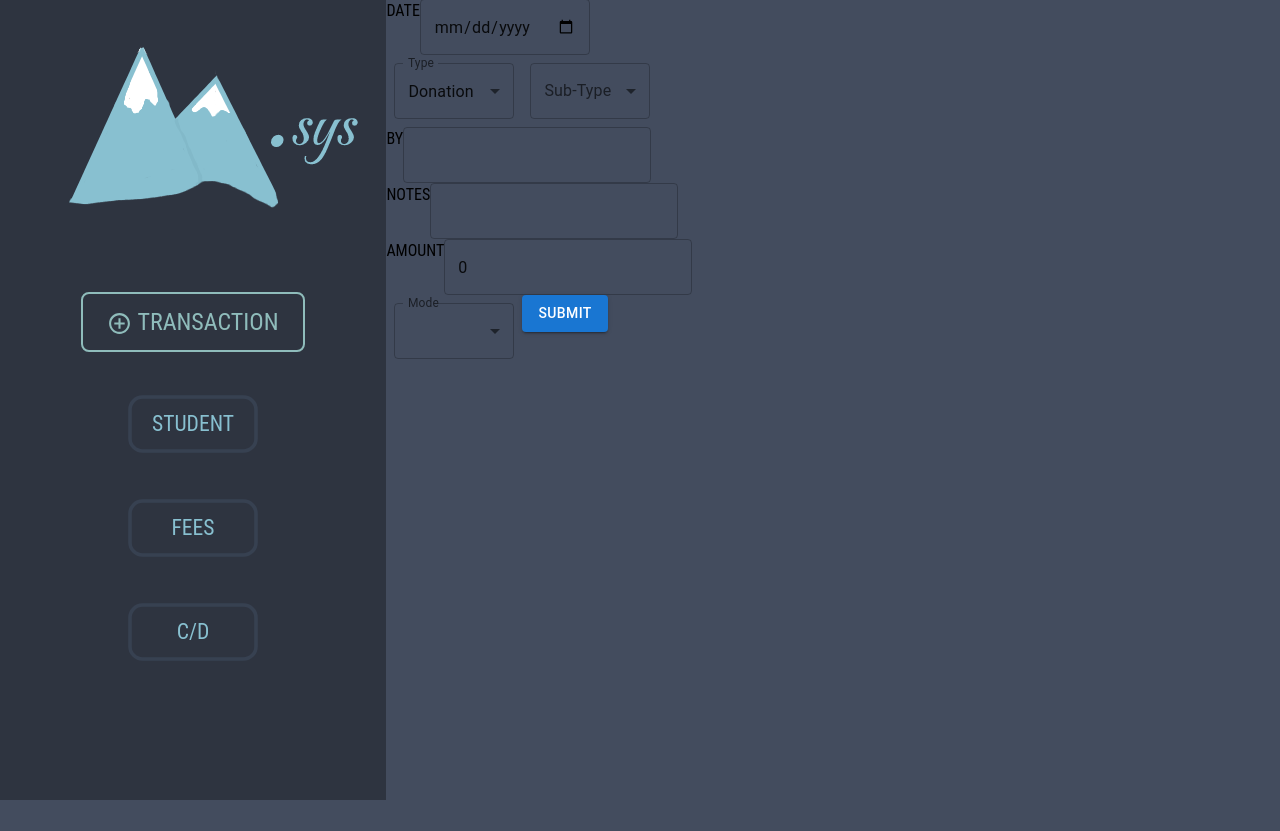
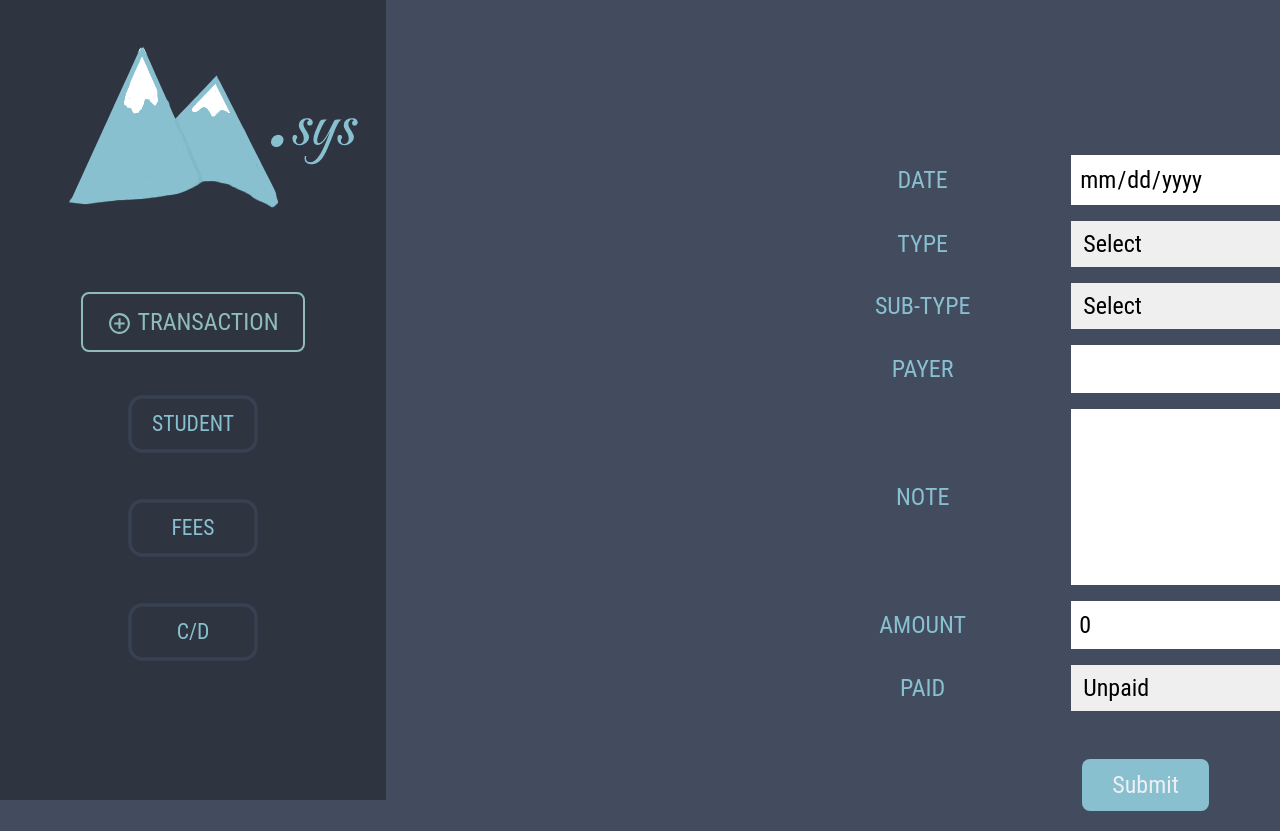
Before and after one commit to aaryanDhakal22/anmol-accounting, a React (Create React App) app: page /edit/1 in a window 1280 px wide. Both pictures are taken after a click on the element "TRANSACTION". Shown: the top 831 px of the page. Before the commit the page ends 800 px from the top, so only its background shows below. Built offline with nearby package versions, Linux system fonts and the light colour scheme.

Commit message:
all css added

```diff
--- a/src/component/notification/notification_collection/notificationcollection.component.tsx
+++ b/src/component/notification/notification_collection/notificationcollection.component.tsx
@@ -20,7 +20,7 @@ const TiledCollection = ({year,month,searchStudentId}:{year:string,month:string,
     return (
         <>
             {notsOfStudent.data.map((notification)=>{
-                return <LinedTile onClick={()=>navigate(`/notification/details/${notification.notificationId}`)}  left={notification.date} center={notification.month} right={notification.amount.toString()} />
+                return <LinedTile key={notification.notificationId}  onClick={()=>navigate(`/notification/details/${notification.notificationId}`)}  left={notification.date} center={notification.month} right={notification.amount.toString()} />
             })}
         </>
     )
--- a/src/component/notification/notification_edit_form/notificationeditform.component.tsx
+++ b/src/component/notification/notification_edit_form/notificationeditform.component.tsx
@@ -21,6 +21,7 @@ const NotificationEditForm = ({notification}:{notification:Notification})=>{
         <form onSubmit={formik.handleSubmit}>
 
             <FormField fieldFor={"date"} type={"date"} handleChange = {formik.handleChange} value ={formik.values.date}  />
+            <FormField fieldFor={"year"} type={"text"} handleChange = {formik.handleChange} value ={formik.values.year}  />
             <div className="formField">
                 <label className="labelField" htmlFor="month">MONTH</label>
                 <select className="inputField" name='month'  value={formik.values.month} onChange={formik.handleChange} id="month">
@@ -62,8 +63,8 @@ const NotificationEditForm = ({notification}:{notification:Notification})=>{
                     <option value={"Unpaid"}>Unpaid</option>
                 </select>
             </div>
+            <button className="btn bg-dangerRed border-dangerRed active:text-dangerRed mt-10 ml-5" onClick={()=>deleteNotification(notification.notificationId,()=>navigate(-1))}type="button">DELETE</button>
             <button className="btn mt-10 ml-5" type="submit">SUBMIT</button>
-            <button className="btn bg-dangerRed border-dangerRed active:text-dangerRed mt-10 ml-5" onClick={()=>deleteNotification(notification.notificationId,()=>navigate(-1))}type="button">DELETE</button>
         </form>
         </div>
         </div>
--- a/src/component/notification/notificationadd/notificationadd.component.tsx
+++ b/src/component/notification/notificationadd/notificationadd.component.tsx
@@ -66,6 +66,7 @@ const NotificationAdd = ()=>{
         <form onSubmit={formik.handleSubmit}>
 
             <FormField fieldFor={"date"} type={"date"} handleChange = {formik.handleChange} value ={formik.values.date}  />
+            <FormField fieldFor={"year"} type={"text"} handleChange = {formik.handleChange} value ={formik.values.year}  />
             <div className="formField">
                 <label className="labelField" htmlFor="month">MONTH</label>
                 <select className="inputField" name='month'  value={formik.values.month} onChange={formik.handleChange} id="month">
--- a/src/component/transaction/transactionadd/transactionadd.componenet.tsx
+++ b/src/component/transaction/transactionadd/transactionadd.componenet.tsx
@@ -1,13 +1,13 @@
-import { Button, FormControl, InputLabel, MenuItem, Select, TextField } from "@mui/material";
 import { FormikConfig, useFormik } from "formik";
 import { Transaction } from "../../../gtypes";
 import { useAddTransaction } from "../../../hooks/useTransaction";
 import randomStrGen from "../../../utils/randomAlNumGen";
+import { FormField } from "../../formfield/formfield.component";
 
-const initialValues = {
+const initialValues:Transaction = {
     "transactionId":'',
     "date":'',
-    "type":'Donation',
+    "type":'Select',
     "subType":'',
     "payer":'',
     "note":'',
@@ -21,12 +21,14 @@ const typeToSubType :{
     Supplies:string[]
     Bills:string[]
     Kitchen:string[]
+    Select:string[]
 } = {
     Donation:["Invidual","Company"],
     SchoolMaintainance :["Building","Reconstruction","Fixing","Furniture"],
     Supplies:["Stationaries","Toys"],
     Bills:["Electricity","Water","Telephone"],
     Kitchen:["Food","Beverages","Utensils","Pots and Pans"],
+    Select:["Select"]
 }
 const TransactionAdd = ()=>{
     const newTransactionId = randomStrGen()
@@ -36,50 +38,66 @@ const TransactionAdd = ()=>{
     const formik= useFormik<Transaction>({
         initialValues: transaction,
         onSubmit:(values:Transaction)=>{
-            console.log(values)
             addTransaction(values)
         }
     }as FormikConfig<Transaction>)
-    console.log(typeToSubType.Supplies)
     return(
+        <div className="grid grid-cols-12 mt-36">
+                <div className="col-start-4 col-span-6 mt-6 text-center">
         <form onSubmit={formik.handleSubmit}>
-            <label htmlFor="date">DATE</label>
-            <TextField  variant="outlined" id="date" name= "date" type= "date" onChange={formik.handleChange}value={formik.values.date}/><br></br>
-            <FormControl sx={{ m: 1, minWidth: 120 }} size="medium">
-            <InputLabel id="subTypeLabel">Type</InputLabel>
-            <Select id="type" name="type" defaultValue={"Donation"} value={formik.values.type} label="Paid" onChange={formik.handleChange}>
+            <FormField fieldFor={"date"} type={"date"} handleChange = {formik.handleChange} value ={formik.values.date}  />
+            <div className="formField">
+                <label className="labelField" htmlFor="type">TYPE</label>
+                <select className="inputField"  id="type" name="type" value={formik.values.type}  onChange={formik.handleChange}>
+                    <option value={"Select"}>Select</option>
+                    <option value={"Donation"}>Donation</option>
+                    <option value={"SchoolMaintainance"}>School Maintainance</option>
+                    <option value={"Supplies"}>Supplies</option>
+                    <option value={"Bills"}>Bills</option>
+                    <option value={"Kitchen"}>Kitchen</option>
+                </select>
+            </div>
+            <div className="formField">
+                <label className="labelField" htmlFor="subType">SUB-TYPE</label>
+                <select className="inputField" id="subType" name="subType"  value={formik.values.subType} onChange={formik.handleChange}>
+                <option key={"Select"} value={"Select"}>Select</option>
+                {typeToSubType[formik.values.type].map((item:string)=>{
+                    return <option key={item} value={item}>{item}</option>
+                })}
+            </select>
+            </div>
+
+            <FormField fieldFor={"payer"} type={"text"} handleChange = {formik.handleChange} value ={formik.values.payer}  />
+            <div className="formField">
+                <label className="labelField" htmlFor="type">NOTE</label>
+                <textarea className="inputField" name="note" id="note" onChange={formik.handleChange} value={formik.values.note}  rows={5} ></textarea>
+            </div>
+            <FormField fieldFor={"amount"} type={"text"} handleChange = {formik.handleChange} value ={formik.values.amount}  />
+            <div className="formField">
+                <label className="labelField" htmlFor="paid">PAID</label>
+                <select className="inputField" name='paid'  value={formik.values.paid} onChange={formik.handleChange} id="paid">
+                    <option value={"Cash"}>Cash</option>
+                    <option value={"EPay"}>EPay</option>
+                    <option value={"Unpaid"}>Unpaid</option>
+                </select>
+            </div>
+            <button className="btn mt-10" type="submit">Submit</button>
+        </form>
+        </div>
+        </div>
+    )
+}
+{/* <Select id="type" name="type" defaultValue={"Donation"} value={formik.values.type} label="Paid" onChange={formik.handleChange}>
                 <MenuItem value={"Donation"}>Donation</MenuItem>
                 <MenuItem value={"SchoolMaintainance"}>School Maintainance</MenuItem>
                 <MenuItem value={"Supplies"}>Supplies</MenuItem>
                 <MenuItem value={"Bills"}>Bills</MenuItem>
                 <MenuItem value={"Kitchen"}>Kitchen</MenuItem>
-            </Select>
-            </FormControl>
-            <FormControl sx={{ m: 1, minWidth: 120 }} size="medium">
-            <InputLabel id="subTypeLabel">Sub-Type</InputLabel>
-            <Select id="subType" label="subTypeLabel" labelId="subTypeLabel" name="subType"  value={formik.values.subType} onChange={formik.handleChange}>
+            </Select> */}
+{/* <Select id="subType" label="subTypeLabel" labelId="subTypeLabel" name="subType"  value={formik.values.subType} onChange={formik.handleChange}>
                 {typeToSubType[formik.values.type?formik.values.type:"Donation"].map((item:string)=>{
                     return <MenuItem value={item}>{item}</MenuItem>
                 })}
-            </Select>
-            </FormControl>
-            <br/>
-            <label htmlFor="payer">BY</label>
-            <TextField  variant="outlined" id="payer" name= "payer" type= "text" onChange={formik.handleChange}value={formik.values.payer}/><br></br>
-            <label htmlFor="note">NOTES</label>
-            <TextField  variant="outlined" id="note" name= "note" type= "text" onChange={formik.handleChange}value={formik.values.note}/><br></br>
-            <label htmlFor="amount">AMOUNT</label>
-            <TextField  variant="outlined" id="amount" name= "amount" type= "text" onChange={formik.handleChange}value={formik.values.amount}/><br></br>
+            </Select> */}
 
-            <FormControl sx={{ m: 1, minWidth: 120 }} size="medium">
-            <InputLabel id="subTypeLabel">Mode</InputLabel>
-            <Select id="paid" name="paid" value={formik.values.paid} label="Paid" onChange={formik.handleChange}>
-                <MenuItem value={"Credit"}>Credit</MenuItem>
-                <MenuItem value={"Debit"}>Debit</MenuItem>
-            </Select>
-            </FormControl>
-            <Button variant="contained" type="submit">Submit</Button>
-        </form>
-    )
-}
 export default TransactionAdd
--- a/src/component/transaction/transactionedit/transactioneditform.component.tsx
+++ b/src/component/transaction/transactionedit/transactioneditform.component.tsx
@@ -1,8 +1,10 @@
 import { Transaction } from "../../../gtypes";
-import { Button, FormControl, InputLabel, MenuItem, Select, TextField } from "@mui/material";
+import { Button, FormControl, InputLabel, MenuItem, TextField } from "@mui/material";
 import { FormikConfig, useFormik } from "formik";
-import { useAddTransaction, useUpdateTransaction } from "../../../hooks/useTransaction";
+import { deleteTransaction, useAddTransaction, useUpdateTransaction } from "../../../hooks/useTransaction";
 import randomStrGen from "../../../utils/randomAlNumGen";
+import { FormField } from "../../formfield/formfield.component";
+import { useNavigate } from "react-router-dom";
 
 // TODO: Make this global
 
@@ -12,65 +14,73 @@ const typeToSubType :{
     Supplies:string[]
     Bills:string[]
     Kitchen:string[]
+    Select:string[]
 } = {
     Donation:["Invidual","Company"],
     SchoolMaintainance :["Building","Reconstruction","Fixing","Furniture"],
     Supplies:["Stationaries","Toys"],
     Bills:["Electricity","Water","Telephone"],
     Kitchen:["Food","Beverages","Utensils","Pots and Pans"],
+    Select:["Select"]
 }
 const TransactionEditForm = ({transaction} : {transaction:Transaction})=>{
 
 
+        const navigate = useNavigate()
         const {mutate:updateTransaction} = useUpdateTransaction()
 
         const formik= useFormik<Transaction>({
             initialValues: transaction,
             onSubmit:(values:Transaction)=>{
-                console.log(values)
                 updateTransaction(values)
             }
         }as FormikConfig<Transaction>)
 
     return (
-        <form onSubmit={formik.handleSubmit}>
-            <label htmlFor="date">DATE</label>
-            <TextField  variant="outlined" id="date" name= "date" type= "date" onChange={formik.handleChange}value={formik.values.date}/><br></br>
-            <FormControl sx={{ m: 1, minWidth: 120 }} size="medium">
-            <InputLabel id="subTypeLabel">Type</InputLabel>
-            <Select id="type" name="type" defaultValue={"Donation"} value={formik.values.type} label="Paid" onChange={formik.handleChange}>
-                <MenuItem value={"Donation"}>Donation</MenuItem>
-                <MenuItem value={"SchoolMaintainance"}>School Maintainance</MenuItem>
-                <MenuItem value={"Supplies"}>Supplies</MenuItem>
-                <MenuItem value={"Bills"}>Bills</MenuItem>
-                <MenuItem value={"Kitchen"}>Kitchen</MenuItem>
-            </Select>
-            </FormControl>
-            <FormControl sx={{ m: 1, minWidth: 120 }} size="medium">
-            <InputLabel id="subTypeLabel">Sub-Type</InputLabel>
-            <Select id="subType" label="subTypeLabel" labelId="subTypeLabel" name="subType"  value={formik.values.subType} onChange={formik.handleChange}>
-                {typeToSubType[formik.values.type?formik.values.type:"Donation"].map((item:string)=>{
-                    return <MenuItem value={item}>{item}</MenuItem>
-                })}
-            </Select>
-            </FormControl>
-            <br/>
-            <label htmlFor="payer">BY</label>
-            <TextField  variant="outlined" id="payer" name= "payer" type= "text" onChange={formik.handleChange}value={formik.values.payer}/><br></br>
-            <label htmlFor="note">NOTES</label>
-            <TextField  variant="outlined" id="note" name= "note" type= "text" onChange={formik.handleChange}value={formik.values.note}/><br></br>
-            <label htmlFor="amount">AMOUNT</label>
-            <TextField  variant="outlined" id="amount" name= "amount" type= "text" onChange={formik.handleChange}value={formik.values.amount}/><br></br>
+        <div className="grid grid-cols-12 mt-16">
+        <div className="col-start-4 col-span-6 mt-6 text-center">
+<form onSubmit={formik.handleSubmit}>
+    <FormField fieldFor={"date"} type={"date"} handleChange = {formik.handleChange} value ={formik.values.date}  />
+    <div className="formField">
+        <label className="labelField" htmlFor="type">TYPE</label>
+        <select className="inputField"  id="type" name="type" value={formik.values.type}  onChange={formik.handleChange}>
+            <option value={"Donation"}>Donation</option>
+            <option value={"SchoolMaintainance"}>School Maintainance</option>
+            <option value={"Supplies"}>Supplies</option>
+            <option value={"Bills"}>Bills</option>
+            <option value={"Kitchen"}>Kitchen</option>
+        </select>
+    </div>
+    <div className="formField">
+        <label className="labelField" htmlFor="subType">SUB-TYPE</label>
+        <select className="inputField" id="subType" name="subType"  value={formik.values.subType} onChange={formik.handleChange}>
+        {typeToSubType[formik.values.type?formik.values.type:"Donation"].map((item:string)=>{
+            return <option key={item} value={item}>{item}</option>
+        })}
+    </select>
+    </div>
 
-            <FormControl sx={{ m: 1, minWidth: 120 }} size="medium">
-            <InputLabel id="subTypeLabel">Mode</InputLabel>
-            <Select id="paid" name="paid" value={formik.values.paid} label="Paid" onChange={formik.handleChange}>
-                <MenuItem value={"Credit"}>Credit</MenuItem>
-                <MenuItem value={"Debit"}>Debit</MenuItem>
-            </Select>
-            </FormControl>
-            <Button variant="contained" type="submit">Submit</Button>
-        </form>
+    <FormField fieldFor={"payer"} type={"text"} handleChange = {formik.handleChange} value ={formik.values.payer}  />
+    <div className="formField">
+        <label className="labelField" htmlFor="type">NOTE</label>
+        <textarea className="inputField" name="note" id="note" rows={5} ></textarea>
+    </div>
+    <FormField fieldFor={"amount"} type={"text"} handleChange = {formik.handleChange} value ={formik.values.amount}  />
+
+    <div className="formField">
+        <label className="labelField" htmlFor="paid">PAID</label>
+        <select className="inputField" name='paid' id="paid"  value={formik.values.paid} onChange={formik.handleChange} >
+            <option value={"Cash"}>Cash</option>
+            <option value={"EPay"}>EPay</option>
+            <option value={"Unpaid"}>Unpaid</option>
+        </select>
+    </div>
+
+    <button className="btn bg-dangerRed border-dangerRed active:text-dangerRed mt-10 ml-5" onClick={()=>deleteTransaction(transaction.transactionId,()=>navigate(-1))}type="button">DELETE</button>
+    <button className="btn mt-10" type="submit">Submit</button>
+</form>
+</div>
+</div>
     )
 }
 export default TransactionEditForm
--- a/src/gtypes.d.ts
+++ b/src/gtypes.d.ts
@@ -39,7 +39,7 @@ export interface Notification{
 export interface Transaction{
     transactionId:string
     date:string
-    type:"SchoolMaintainance" | "Donation" |"Supplies"| "Bills" | "Kitchen"
+    type:"SchoolMaintainance" | "Donation" |"Supplies"| "Bills" | "Kitchen" |"Select"
     subType:string
     payer:string
     note:string
--- a/src/pages/credit/credit.page.tsx
+++ b/src/pages/credit/credit.page.tsx
@@ -1,5 +1,5 @@
-import { FormControl, InputLabel, MenuItem, Select, SelectChangeEvent } from "@mui/material";
-import React, { ChangeEvent } from "react";
+import { FormControl, InputLabel,Select, SelectChangeEvent } from "@mui/material";
+import React, { ChangeEvent, ChangeEventHandler, SelectHTMLAttributes } from "react";
 import { Route, Routes } from "react-router-dom";
 import TransactionCollection from "../../component/credit/creditcollection/collection.component";
 
@@ -9,49 +9,49 @@ const typeToSubType :{
     Supplies:string[]
     Bills:string[]
     Kitchen:string[]
+    Select:string[]
 } = {
     Donation:["Invidual","Company"],
     SchoolMaintainance :["Building","Reconstruction","Fixing","Furniture"],
     Supplies:["Stationaries","Toys"],
     Bills:["Electricity","Water","Telephone"],
     Kitchen:["Food","Beverages","Utensils","Pots and Pans"],
+    Select:["Select"]
 }
 
 const CreditPage = ()=>{
 
 
-    const [type,setType] = React.useState<"Donation"|"SchoolMaintainance"|"Supplies"|"Bills"|"Kitchen">("Donation")
+    const [type,setType] = React.useState<"Donation"|"SchoolMaintainance"|"Supplies"|"Bills"|"Kitchen"|"Select">("Select")
     const [subType,setSubType] = React.useState<string>("")
 
-    const handleTypeChange = (e:SelectChangeEvent)=>{
-        setType(e.target.value as "Donation"|"SchoolMaintainance"|"Supplies"|"Bills"|"Kitchen" )
+    const handleTypeChange = (e:ChangeEvent<HTMLSelectElement>)=>{
+        setType(e.currentTarget.value as "Donation"|"SchoolMaintainance"|"Supplies"|"Bills"|"Kitchen" |"Select" )
         setSubType("")
     }
-    const handleSubTypeChange = (e:SelectChangeEvent)=>{
+    const handleSubTypeChange = (e:ChangeEvent<HTMLSelectElement>)=>{
         setSubType(e.target.value as string)
     }
 
     return (
         <>
-        <FormControl sx={{ m: 1, minWidth: 120 }} size="medium">
-            <InputLabel id="subTypeLabel">Type</InputLabel>
-            <Select id="type" name="type" defaultValue={"Donation"} value={type} label="Paid" onChange={handleTypeChange}>
-                <MenuItem value={"Donation"}>Donation</MenuItem>
-                <MenuItem value={"SchoolMaintainance"}>School Maintainance</MenuItem>
-                <MenuItem value={"Supplies"}>Supplies</MenuItem>
-                <MenuItem value={"Bills"}>Bills</MenuItem>
-                <MenuItem value={"Kitchen"}>Kitchen</MenuItem>
-            </Select>
-        </FormControl>
-        <FormControl sx={{ m: 1, minWidth: 120 }} size="medium">
-            <InputLabel id="subTypeLabel">Sub-Type</InputLabel>
-            <Select id="subType" label="subTypeLabel" labelId="subTypeLabel" name="subType"  value={subType} onChange={handleSubTypeChange}>
+        <div className="topbar">
+
+            <select className="topbar-text" id="type" name="type" value={type} onChange={handleTypeChange}>
+                <option value={"Select"}>Select</option>
+                <option value={"Donation"}>Donation</option>
+                <option value={"SchoolMaintainance"}>School Maintainance</option>
+                <option value={"Supplies"}>Supplies</option>
+                <option value={"Bills"}>Bills</option>
+                <option value={"Kitchen"}>Kitchen</option>
+            </select>
+            <select className="topbar-text" id="subType" name="subType"  value={subType} onChange={handleSubTypeChange}>
+                <option value={"Select"}>Select</option>
                 {typeToSubType[type].map((item:string)=>{
-                    return <MenuItem value={item}>{item}</MenuItem>
+                    return <option key={item} value={item}>{item}</option>
                 })}
-            </Select>
-            </FormControl>
-        <div>{type}  {subType}</div>
+            </select>
+        </div>
         <Routes>
             <Route path="" element={<TransactionCollection type={type} subType ={subType} />}></Route>
         </Routes>
```
Also changed, not shown: src/component/credit/creditcollection/collection.component.tsx (+5 -4 lines), src/component/transaction/transactionedit/transactionedit.componenet.tsx (+6 -3 lines).
